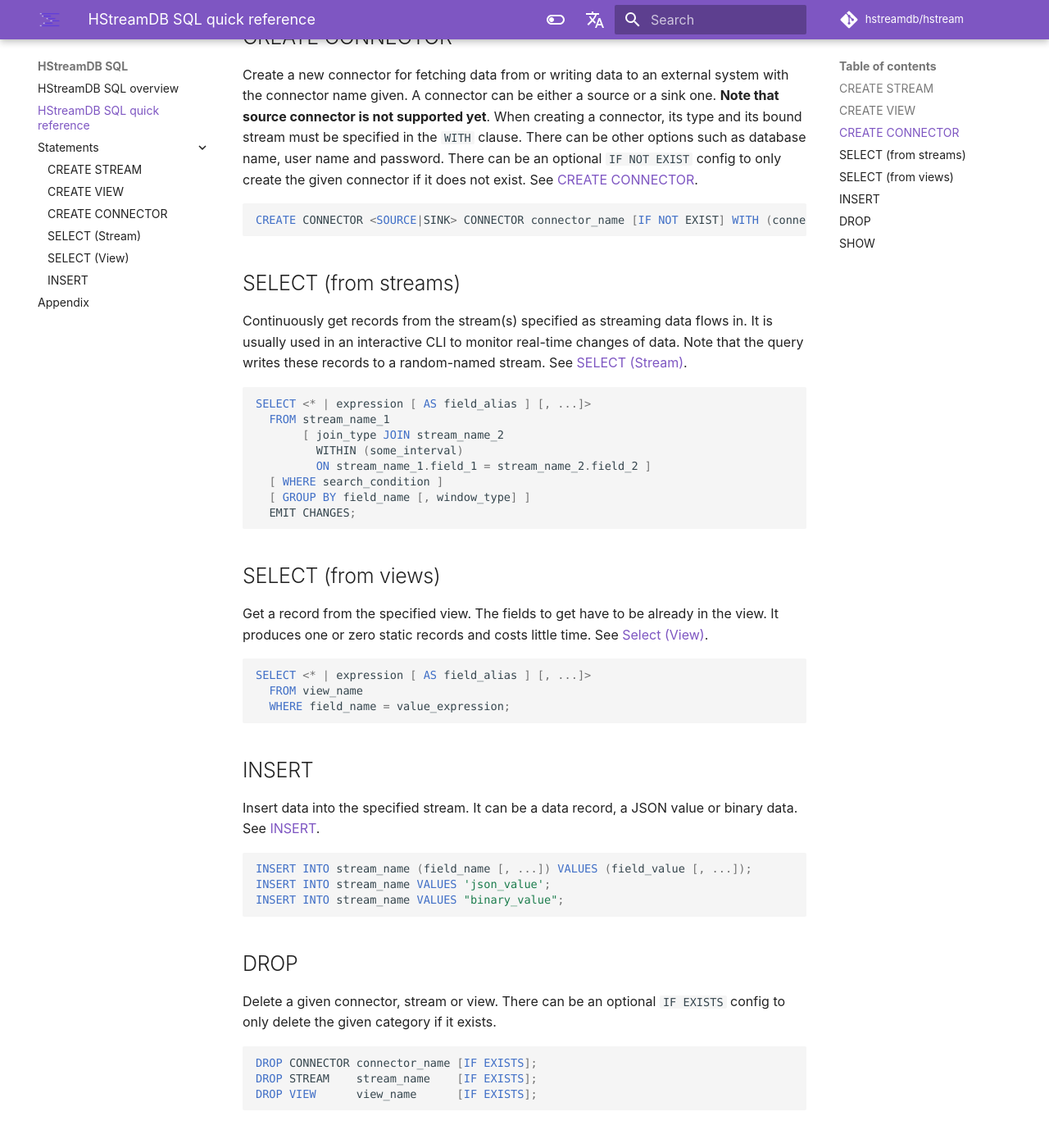
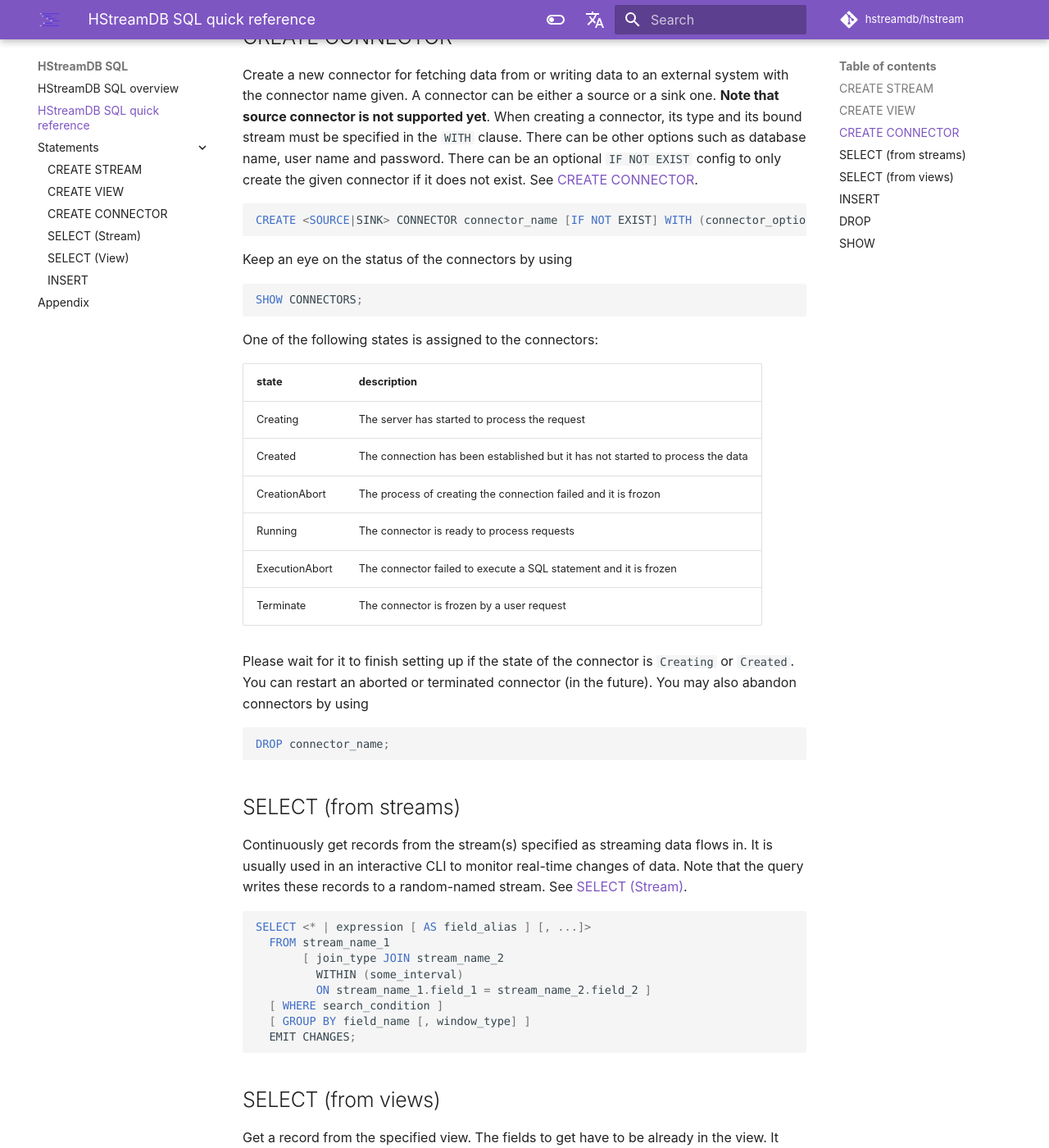
Before and after one commit to hstreamdb/docs, an MkDocs documentation site: the page built from docs/sql/sql-quick-reference.md, in a window 1280 px wide and 1400 px high, scrolled down 622 px. Shown: the whole window at 82% size. Built offline with MkDocs 1.6.1 and Material for MkDocs 9.7.7, drawn with Linux system fonts in a browser that asks for light colours; comment, search, counter and statistics services are not loaded.

Commit message:
details on status of connectors (#43)

````diff
--- a/docs/sql/sql-quick-reference.md
+++ b/docs/sql/sql-quick-reference.md
@@ -29,7 +29,30 @@
 See [CREATE CONNECTOR](statements/create-connector.md).
 
 ```sql
-CREATE CONNECTOR <SOURCE|SINK> CONNECTOR connector_name [IF NOT EXIST] WITH (connector_option [, ...]);
+CREATE <SOURCE|SINK> CONNECTOR connector_name [IF NOT EXIST] WITH (connector_option [, ...]);
+```
+
+Keep an eye on the status of the connectors by using
+
+```sql
+SHOW CONNECTORS;
+```
+
+One of the following states is assigned to the connectors:
+
+| state          | description                                                                    |
+|----------------|--------------------------------------------------------------------------------|
+| Creating       | The server has started to process the request                                  |
+| Created        | The connection has been established but it has not started to process the data |
+| CreationAbort  | The process of creating the connection failed and it is frozon                 |
+| Running        | The connector is ready to process requests                                     |
+| ExecutionAbort | The connector failed to execute a SQL statement and it is frozen               |
+| Terminate      | The connector is frozen by a user request                                      |
+
+Please wait for it to finish setting up if the state of the connector is `Creating` or `Created`. You can restart an aborted or terminated connector (in the future). You may also abandon connectors by using
+
+```sql
+DROP connector_name;
 ```
 
 ## SELECT (from streams)
````
Also changed, not shown: docs/sql/statements/create-connector.md (+3 -3 lines).
